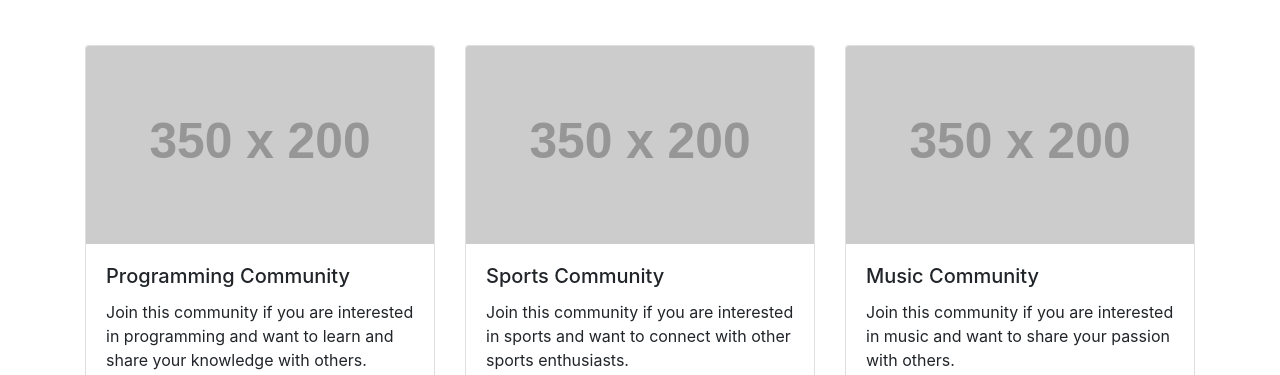
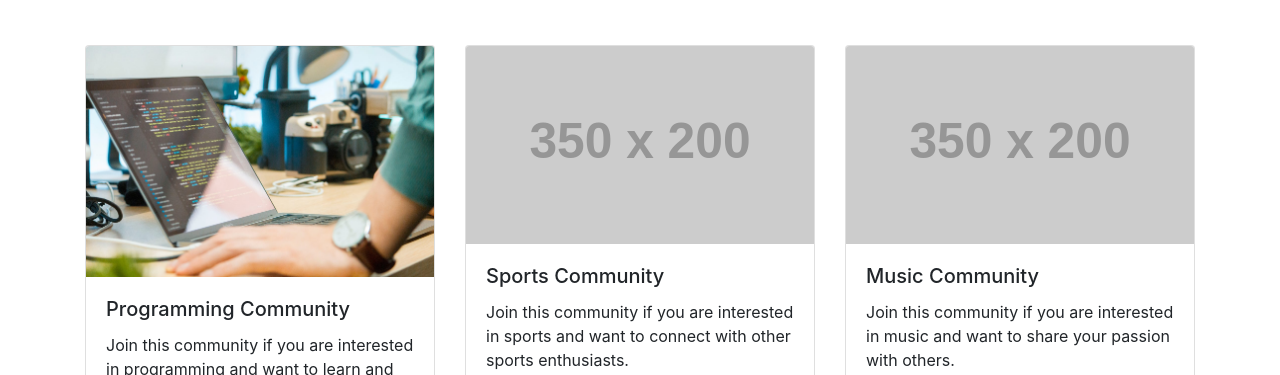
Before and after one commit to joejohn2000/Viruni, a plain HTML site: page student-group.html in a window 1280 px wide. Shown: the part 425-800 px from the top of the page. Drawn offline with nearby package versions, Linux system fonts and the light colour scheme; placeholder pictures from the web are drawn by us; a script that the page names is missing.

Commit message:
Update student-group.html

```diff
--- a/student-group.html
+++ b/student-group.html
@@ -50,7 +50,7 @@
 		<div class="row">
 			<div class="col-md-4">
 				<div class="card">
-				  <img src="https://via.placeholder.com/350x200" class="card-img-top" alt="...">
+				  <img src="assets/programming.jpg" class="card-img-top" alt="...">
 				  <div class="card-body">
 				    <h5 class="card-title">Programming Community</h5>
 				    <p class="card-text">Join this community if you are interested in programming and want to learn and share your knowledge with others.</p>
```
